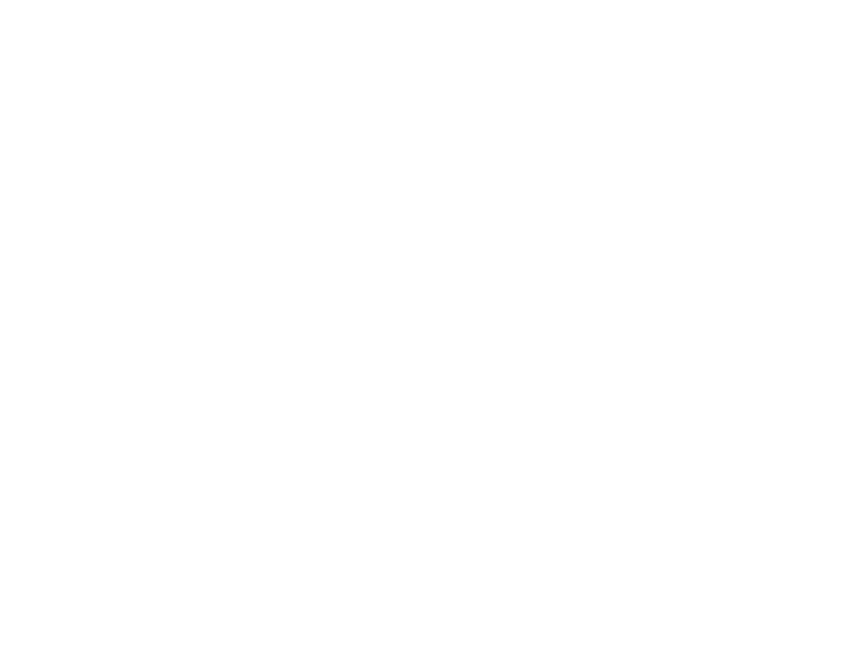
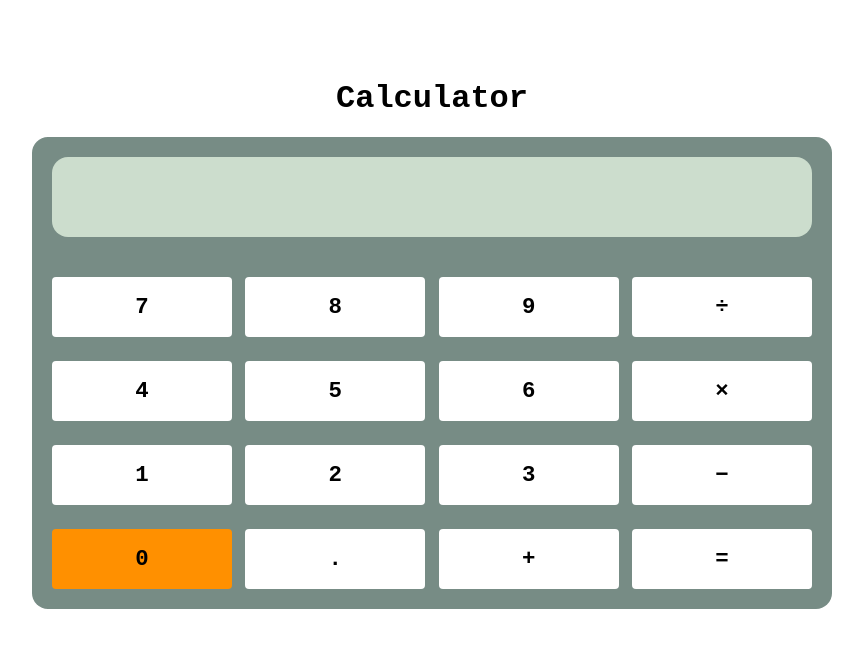
Before and after one commit to syntax-ray/calculator, a plain HTML site: page index.html in a window 1280 px wide. Shown: the whole page, without its empty margins (208-1071 px from the left). Drawn offline with Linux system fonts and the light colour scheme.

Commit message:
Add calculator structure + styles

```diff
--- a/index.html
+++ b/index.html
@@ -7,8 +7,36 @@
     <link rel="stylesheet" href="./style.css">
 </head>
 <body>
-
-
+    <h1>Calculator</h1>
+    <div id="actual-calculator">
+        <div id="display"></div>
+        <div id="keys-rack">
+            <div class="row">
+                <div class="key" id="seven">7</div>
+                <div class="key" id="eight">8</div>
+                <div class="key" id="nine">9</div>
+                <div class="key" id="divide">&divide;</div>
+            </div>
+            <div class="row">
+                <div class="key" id="four">4</div>
+                <div class="key" id="five">5</div>
+                <div class="key" id="six">6</div>
+                <div class="key" id="times">&times;</div>
+            </div>
+            <div class="row">
+                <div class="key" id="one">1</div>
+                <div class="key" id="two">2</div>
+                <div class="key" id="three">3</div>
+                <div class="key" id="minus">&minus;</div>
+            </div>
+            <div class="row">
+                <div class="key" id="zero">0</div>
+                <div class="key" id="period">&period;</div>
+                <div class="key" id="plus">&plus;</div>
+                <div class="key" id="equals">&equals;</div>
+            </div>
+        </div>
+    </div>
     <script src="./script.js" ></script>
 </body>
 </html>
--- a/style.css
+++ b/style.css
@@ -0,0 +1,75 @@
+:root {
+    --calculator-bg-clr: #778c85;
+    --display-bg-clr: #ccddcd;
+    --key-bg-clr: #ffffff;
+    --zero-bg-clr: #ff9000;
+}
+
+* {
+    margin: 0;
+    padding: 0;
+    border: 0;
+    box-sizing: border-box;
+}
+
+body {
+    display: flex;
+    align-items: center;
+    flex-direction: column;
+    padding: 80px;
+    font-family: 'Courier New', Courier, monospace;
+    gap: 20px;
+}
+
+#actual-calculator {
+    display: flex;
+    flex-direction: column;
+    background-color: var(--calculator-bg-clr);
+    border-radius: 16px;
+    padding: 20px;
+    width: 800px;
+}
+
+#display {
+    border-radius: 16px;
+    height: 80px;
+    background-color: var(--display-bg-clr);
+    font-size: 1.6rem;
+    display: flex;
+    padding: 12px;
+    justify-content: end;
+    align-items: end;
+    overflow-x: scroll;
+}
+
+#keys-rack {
+    margin-top: 40px;
+    display: flex;
+    flex-direction: column;
+    gap: 24px;
+}
+
+.row {
+    display: flex;
+    justify-content: space-between;
+}
+
+.key {
+    display: flex;
+    justify-content: center;
+    align-items: center;
+    background-color: var(--key-bg-clr);
+    height: 60px;
+    width: 180px;
+    border-radius: 4px;
+    font-size: 1.4rem;
+    font-weight: bolder;
+}
+
+.key:hover {
+    cursor: pointer;
+}
+
+#zero {
+    background-color: var(--zero-bg-clr);
+}
```
